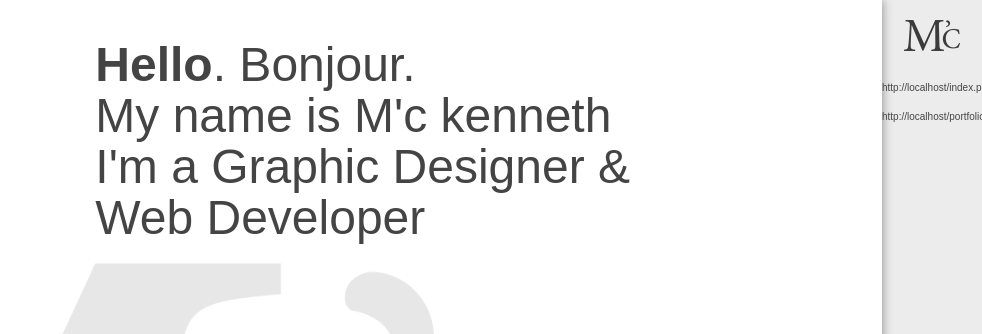
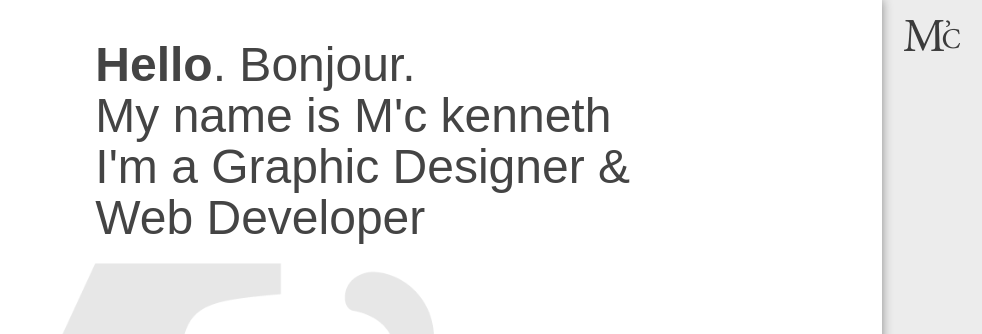
Before and after one commit to mckenneth/portfolio, a PHP site: page /index.php in a window 1280 px wide. Shown: the top 334 px of the page, without its empty margins (298-1280 px from the left). Run offline with PHP 8.4, Linux system fonts and the light colour scheme; data that the repository does not hold is empty; some libraries are stand-ins or nearby versions.

Commit message:
Clean navigation code

```diff
--- a/inc/side.php
+++ b/inc/side.php
@@ -10,13 +10,6 @@
 
 <nav class="nav" role="navigation">
     <h1><a href="<?php echo $home ?>" class="logo">MLicon</a></h1>
-
-    <div style="font-size:1rem;">
-      <?php echo $url ?> <br/>
-      <?php echo $home ?><br>
-      <?php echo $tex ?><br>
-    </div>
-
 
     <?php
 	if ( $url == $home) { } elseif ( $url == $home.'index.php') { } else { ?>
```
